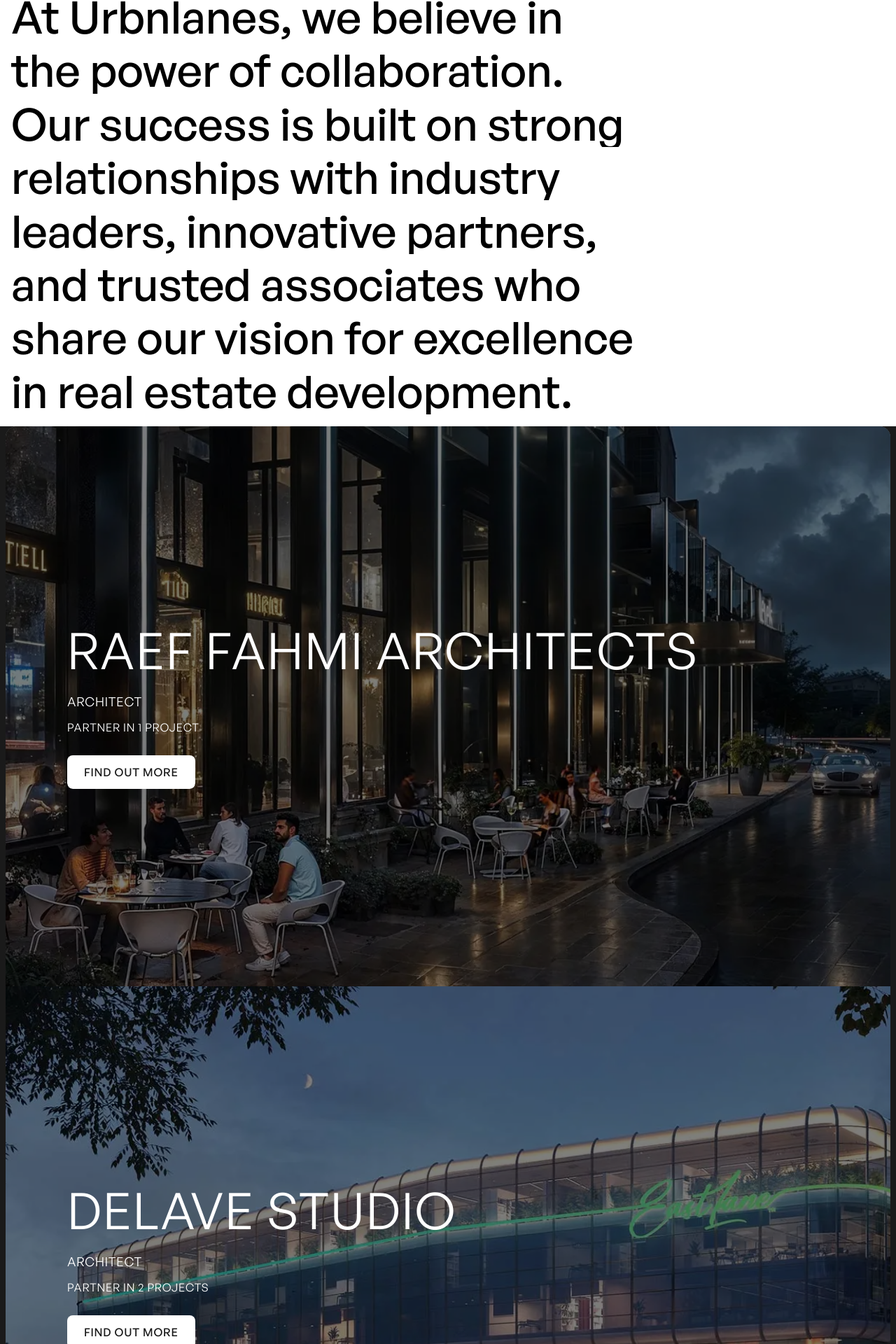
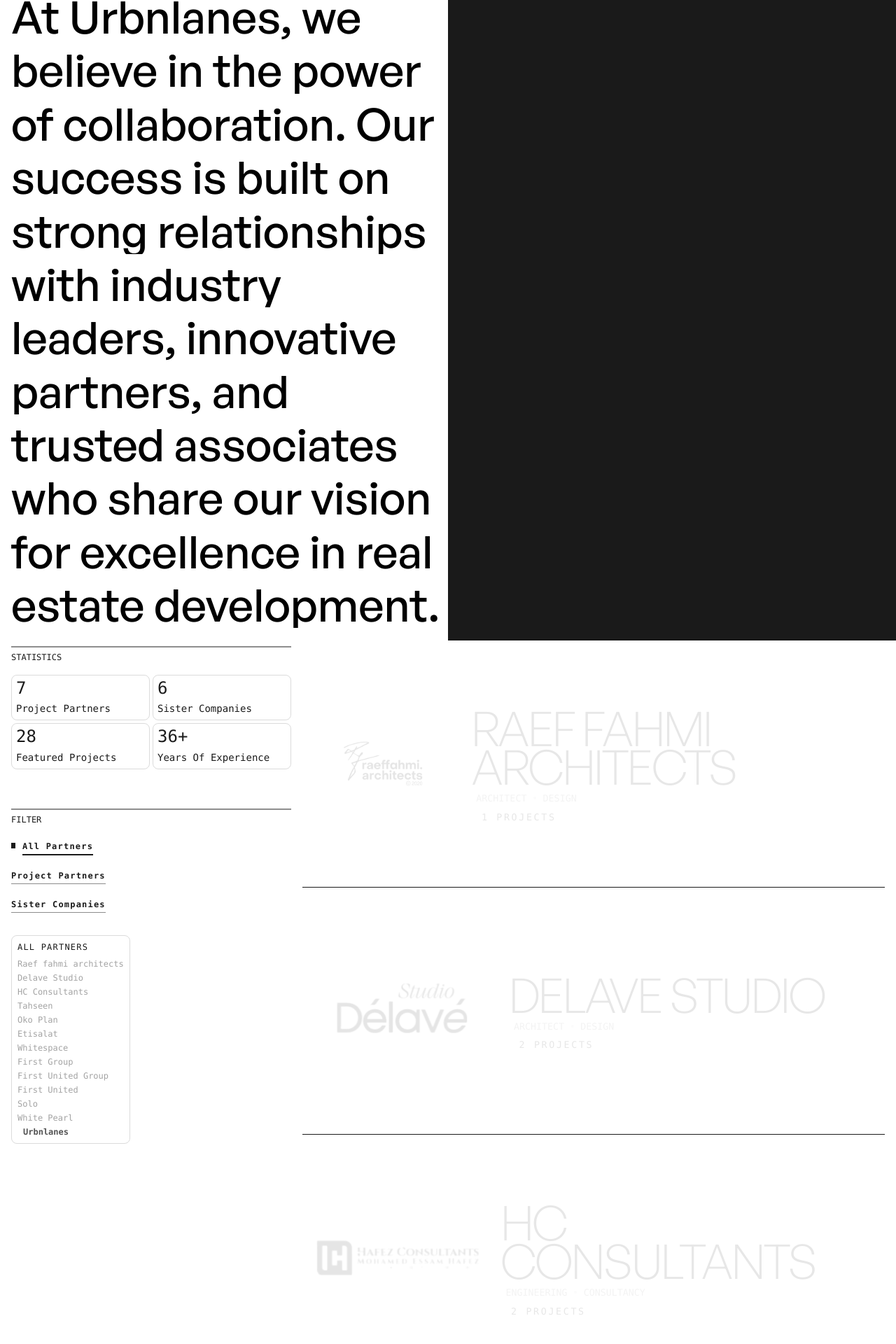
Before and after one commit to AMZNGM/Urbnlanes, a Next.js app: page /partners-associates in a window 1280 px wide. Shown: the part 826-2746 px from the top of the page at 70% size. Built offline with nearby package versions, Linux system fonts and the light colour scheme; no server answers.

Commit message:
PartnersAssociatesPage updated

```diff
--- a/src/app/partners-associates/page.tsx
+++ b/src/app/partners-associates/page.tsx
@@ -3,10 +3,10 @@
 import { metadataGenerators } from '@/seo/seo-helpers'
 import { LoadingLogo } from '@/components/loading-components/LoadingAnimations'
 
-import PartnersHero from '@/components/partners-components/PartnersHero'
+import SectionHero from '@/components/hero-components/SectionHero'
 const PartnersAbout = dynamic(() => import('@/components/partners-components/PartnersAbout'))
+const PartnersFilters = dynamic(() => import('@/components/partners-components/PartnersFilters'))
 const PartnersParallaxPanels = dynamic(() => import('@/components/partners-components/PartnersParallaxPanels'))
-const PartnersFilters = dynamic(() => import('@/components/partners-components/PartnersFilters'))
 import PartnersCTA from '@/components/partners-components/PartnersCTA'
 import LatestNews from '@/components/news-components/LatestNews'
 
@@ -15,10 +15,12 @@
 export default function PartnersAssociatesPage() {
   return (
     <Suspense fallback={<LoadingLogo />}>
-      <PartnersHero />
+      <div className="top-0 sticky">
+        <SectionHero image="/images/projects/yellow-residence/yr-gallery-4.avif" tKey="nav.partners" tKeyPara="partners.partnersDesc" />
+      </div>
       <PartnersAbout />
+      <PartnersFilters />
       <PartnersParallaxPanels />
-      <PartnersFilters />
       <PartnersCTA />
       <LatestNews />
     </Suspense>
--- a/src/components/partners-components/PartnersAbout.tsx
+++ b/src/components/partners-components/PartnersAbout.tsx
@@ -8,49 +8,14 @@
   let { scrollYProgress } = useScroll()
 
   return (
-    <section className="relative w-dvw overflow-hidden bg-text text-text mt-2 px-4">
-      <div className="z-10 relative max-w-4xl py-2 mix-blend-difference">
+    <section className="relative w-dvw overflow-hidden bg-text text-text mt-2 px-4 max-md:px-2">
+      <div className="z-10 relative md:max-w-1/2 py-2 mix-blend-difference">
         <AnimText as="h2" className="font-medium text-[5dvw] max-md:text-5xl normal-case md:rtl:leading-34!">
           <TText tKey="partners.partnersDesc2" />
         </AnimText>
       </div>
 
-      {/* <motion.div style={{ height: useTransform(scrollYProgress, [0, 1], ['0%', '650%']) }} className="absolute inset-0 max-w-4xl bg-black mx-2" /> */}
-
-      {/* <motion.div
-        style={{ height: useTransform(scrollYProgress, [0, 1], ['0%', '600%']) }}
-        className="top-0 right-0 absolute w-40 bg-black -translate-y-77 mx-2"
-      /> */}
-      {/* <motion.div
-        style={{ height: useTransform(scrollYProgress, [0, 1], ['0%', '600%']) }}
-        className="top-0 right-40 absolute w-40 bg-black -translate-y-77 mx-2"
-      /> */}
-      {/* <motion.div
-        style={{ height: useTransform(scrollYProgress, [0, 1], ['0%', '600%']) }}
-        className="top-0 right-80 absolute w-40 bg-black -translate-y-77 mx-2"
-      /> */}
-      {/* <motion.div
-        style={{ height: useTransform(scrollYProgress, [0, 1], ['0%', '600%']) }}
-        className="top-0 right-120 absolute w-40 bg-black -translate-y-44 mx-2"
-      /> */}
-      {/* <motion.div
-        style={{ height: useTransform(scrollYProgress, [0, 1], ['0%', '600%']) }}
-        className="top-0 right-160 absolute w-40 bg-black -translate-y-22 mx-2"
-      /> */}
-
-      {/* <motion.div
-        style={{ height: useTransform(scrollYProgress, [0, 1], ['0%', '900%']) }}
-        className="max-2xl:hidden ltr:right-0 bottom-0 rtl:left-0 absolute max-w-1/2 flex justify-center bg-text text-end mx-2 ms-auto"
-      >
-        <motion.div
-          style={{ height: useTransform(scrollYProgress, [0, 1], ['0%', '600%']) }}
-          className="top-0 bottom-0 absolute w-full bg-black -translate-y-22"
-        />
-
-        <h2 className="z-10 relative max-[1800px]:max-w-160 font-black text-[5dvw] leading-28! px-4 mix-blend-difference">
-          <TText tKey="partners.partnersTitle" />
-        </h2>
-      </motion.div> */}
+      <motion.div style={{ height: useTransform(scrollYProgress, [0, 1], ['0%', '650%']) }} className="absolute inset-0 md:max-w-1/2 bg-bg ms-auto" />
     </section>
   )
 }
--- a/src/components/partners-components/PartnersCTA.tsx
+++ b/src/components/partners-components/PartnersCTA.tsx
@@ -6,22 +6,18 @@
 
 export default function PartnersCTA() {
   return (
-    <section className="relative w-dvw overflow-hidden bg-text text-bg px-18 max-md:px-4">
+    <section className="relative w-dvw overflow-hidden bg-text text-bg px-4 max-md:px-2">
       <MotionLine className="mb-24" />
 
-      <AnimIn className="max-w-xl space-y-8 text-center mx-auto">
-        <AnimText as="h2" className="font-black text-5xl leading-10!">
+      <AnimIn className="max-w-sm space-y-8 text-center mx-auto">
+        <AnimText as="h2" className="text-5xl leading-10!">
           <TText tKey="partners.partnersCTA" />
         </AnimText>
 
-        <MainBtn href="mailto:partnerships@urbnlanes.com" tKey="nav.getInTouch" look="dark" className="hover:bg-text! hover:text-bg!" />
-
-        <AnimText as="p" className="font-semibold text-balance leading-2">
-          <TText tKey="partners.partnersCTADesc" />
-        </AnimText>
+        <MainBtn href="mailto:partnerships@urbnlanes.com" tKey="nav.getInTouch" className="hover:bg-text! hover:text-bg!" />
       </AnimIn>
 
-      <MotionLine className="mt-24" />
+      <MotionLine className="mt-18" />
     </section>
   )
 }
--- a/src/components/partners-components/PartnersFilters.tsx
+++ b/src/components/partners-components/PartnersFilters.tsx
@@ -21,22 +21,22 @@
   }, [isInView, partner.name, partner.title, onInView])
 
   return (
-    <div ref={ref} id={partner.name || partner.title} className="group relative w-full border-bg/50! border-b py-12 pe-8">
+    <div ref={ref} id={partner.name || partner.title} className="group relative w-full border-bg! border-b py-12">
       <div className={`${isActive ? 'opacity-100 translate-x-4' : 'opacity-10 scale-95'} transition-all duration-700 ease-[0.16,1,0.3,1]`}>
-        <div className="flex max-xl:flex-col flex-1 md:gap-12">
+        <div className="flex max-xl:flex-col flex-1 md:gap-8">
           <ImageIn
             src={partner.logo}
             alt={partner.name || partner.title}
-            className="object-contain! p-4"
-            divClassName="w-48 md:w-64 h-48! md:h-64! overflow-hidden bg-bg! rounded-2xl transition-colors duration-500 shrink-0"
+            className="object-contain! invert"
+            divClassName="w-38 md:w-64 h-38! md:h-64! bg-text!"
           />
 
-          <div className="md:h-64! flex flex-col justify-between gap-2 mt-2">
-            <h3 className="font-bold text-2xl md:text-6xl 2xl:text-8xl leading-[0.8] tracking-tighter">
+          <div className="flex flex-col justify-center gap-2 mt-2">
+            <h3 className="font-light max-md:text-3xl text-7xl leading-[0.8] tracking-tighter">
               <TText tKey={`partners.partnersNames.${partner.name || partner.title}`} />
             </h3>
 
-            <div className="flex flex-wrap gap-4 font-medium max-md:text-sm text-xl tracking-tight">
+            <div className="flex flex-wrap gap-4 font-mono text-sm ms-2">
               {partner.role && (
                 <div className="flex flex-wrap text-main">
                   {Array.isArray(partner.role) ? (
@@ -54,7 +54,7 @@
             </div>
 
             {partner.projects && (
-              <div className="w-fit bg-bg rounded-2xl font-black text-text text-sm tracking-[0.2em] px-5 py-1.5">
+              <div className="font-mono text-sm tracking-[0.2em] ms-4">
                 {partner.projects.length} <TText tKey="nav.projects" />
               </div>
             )}
@@ -96,45 +96,45 @@
   ]
 
   return (
-    <section className="relative w-dvw min-h-dvh bg-text text-bg px-18 max-md:px-4 py-32">
-      <div className="max-w-7xl gap-4 grid grid-cols-[200px_1fr] xl:grid-cols-[400px_1fr] mx-auto">
-        <aside className="top-32 sticky h-fit">
-          <LineHeading tKey="common.statistics" className="font-black text-xs" />
+    <section className="relative w-dvw min-h-dvh bg-text text-bg px-4 max-md:px-2 pb-12">
+      <div className="max-w-7xl gap-4 grid grid-cols-[120px_1fr] md:grid-cols-[200px_1fr] xl:grid-cols-[400px_1fr] mx-auto">
+        <aside className="top-18 sticky h-fit space-y-4">
+          <LineHeading lineFrom="left" tKey="common.statistics" className="text-xs" />
 
-          <div className="gap-1 grid grid-cols-2 mt-2 mb-4">
+          <div className="gap-1 grid grid-cols-2 mb-14">
             {stats.map((stat, index) => (
-              <div key={index} className="bg-bg rounded-2xl text-text text-center p-1.5">
-                <AnimText className="font-black text-2xl mb-1">{stat.value}</AnimText>
+              <div key={index} className="border rounded-lg font-mono p-1.5">
+                <AnimText className="text-2xl mb-1">{stat.value}</AnimText>
 
-                <AnimText as={'p'} className="font-black text-[10px] tracking-widest">
+                <AnimText as={'p'} className="text-sm normal-case rtl:leading-6">
                   <TText tKey={stat.titleKey} />
                 </AnimText>
               </div>
             ))}
           </div>
 
-          <LineHeading tKey="filters.filter" className="font-black text-xs" />
+          <LineHeading lineFrom="right" tKey="filters.filter" className="text-xs" />
 
-          <div className="flex flex-col gap-2 mt-2">
+          <div className="flex flex-col gap-4 font-mono">
             {categories.map((category) => (
               <button
                 key={category.category}
                 onClick={() => setSelectedCategory(category.category)}
-                className={`group relative w-[96%] ltr:text-left rtl:text-right py-2 px-8 rounded-2xl transition-all duration-300 cursor-pointer ${selectedCategory === category.category ? 'bg-bg text-text ltr:translate-x-4 rtl:-translate-x-4' : 'bg-main/25 text-bg hover:translate-x-2'}`}
+                className={`group relative w-fit ltr:text-left rtl:text-right transition-all duration-300 cursor-pointer ${selectedCategory === category.category ? 'border-b-2 border-bg! ltr:translate-x-4 rtl:-translate-x-4' : 'border-b border-bg/50! text-bg hover:translate-x-2'}`}
               >
                 <span className="font-black text-xs tracking-widest">
                   <TText tKey={category.names} />
                 </span>
 
                 {selectedCategory === category.category && (
-                  <motion.div layoutId="active-cat" className="top-1/2 rtl:-right-4 ltr:-left-4 absolute w-1.5 h-6 bg-bg rounded-2xl -translate-y-1/2" />
+                  <motion.div layoutId="active-cat" className="top-1/2 rtl:-right-4 ltr:-left-4 absolute w-1.5 h-2 bg-bg -translate-y-1/2" />
                 )}
               </button>
             ))}
           </div>
 
-          <AnimIn blur center reAnim key={selectedCategory} className="pt-12">
-            <p className="font-mono text-[10px] text-bg tracking-widest mb-6">
+          <AnimIn blur center reAnim key={selectedCategory} className="w-fit space-y-2 border rounded-lg font-mono text-xs mt-8 p-2">
+            <p className="tracking-widest">
               <TText tKey="partners.allPartners" />
             </p>
 
@@ -148,7 +148,7 @@
                       element.scrollIntoView({ behavior: 'smooth', block: 'center' })
                     }
                   }}
-                  className={`block text-sm transition-all duration-300 ltr:text-left rtl:text-right w-full cursor-pointer ${
+                  className={`block  transition-all duration-300 ltr:text-left rtl:text-right w-full cursor-pointer ${
                     activePartner === (item.name || item.title) ? 'text-bg/75 font-bold translate-x-2' : 'opacity-40 hover:opacity-100'
                   }`}
                 >
--- a/src/components/partners-components/PartnersHero.tsx
+++ /dev/null
@@ -1,31 +0,0 @@
-import TText from '@/translations/TText'
-import AnimText from '@/components/ui/unstyled/AnimText'
-import ImageIn from '@/components/ui/unstyled/ImageIn'
-
-export default function PartnersHero() {
-  return (
-    <section className="relative w-dvw h-dvh overflow-hidden bg-text text-text p-2">
-      <div data-scroll data-scroll-speed="-0.6" className="relative w-full h-full">
-        <ImageIn
-          src="/images/projects/noi/noi-gallery-23.webp"
-          alt="Partners & Associates"
-          priority
-          sizes="100vw"
-          className="scale-100!"
-          divClassName="overflow-hidden rounded-2xl blur-none!"
-        />
-        <div className="absolute inset-0 bg-linear-to-b from-transparent to-black/75 rounded-2xl" />
-      </div>
-
-      <div className="z-10 absolute inset-0 flex flex-col justify-end duration-300 ease-linear px-18 max-md:px-4 py-8 max-md:py-28">
-        <AnimText as="h1" className="font-sec max-md:text-5xl text-6xl leading-12 rtl:leading-22 tracking-tight">
-          <TText tKey="nav.partners" />
-        </AnimText>
-
-        <AnimText as={'p'} delay={0.4} className="max-w-3xl text-text/90 text-lg normal-case md:text-balance leading-relaxed tracking-wider">
-          <TText tKey="partners.partnersDesc" />
-        </AnimText>
-      </div>
-    </section>
-  )
-}
--- a/src/components/partners-components/PartnersParallaxPanels.tsx
+++ b/src/components/partners-components/PartnersParallaxPanels.tsx
@@ -7,9 +7,8 @@
 import TText from '@/translations/TText'
 import AnimText from '@/components/ui/unstyled/AnimText'
 import ImageIn from '@/components/ui/unstyled/ImageIn'
-import MainBtn from '@/components/ui/buttons/MainBtn'
 
-const partnersData = [
+let partnersData = [
   ...getAllPartners(),
   ...db.whoweare.sisterCompanies.map((company) => ({
     name: company.title,
@@ -51,8 +50,6 @@
               Partner in {partner.projects.length} project{partner.projects.length > 1 ? 's' : ''}
             </AnimText>
           )}
-
-          <MainBtn tKey="common.findOutMore" className="bg-text! mt-4" />
         </div>
       </div>
     </section>
@@ -63,10 +60,10 @@
   const displayPartners = partnersData.slice(0, 5)
 
   return (
-    <section className="overflow-hidden bg-text rounded-2xl mx-2">
+    <>
       {displayPartners.map((partner, index) => (
         <ParallaxPanel key={partner.name} partner={partner} index={index} />
       ))}
-    </section>
+    </>
   )
 }
--- a/src/components/shared/LineHeading.tsx
+++ b/src/components/shared/LineHeading.tsx
@@ -7,7 +7,7 @@
   paraTKey = '',
   sideParaTKey = '',
   className = '',
-  lineFrom = 'left',
+  lineFrom = 'right',
 }: {
   tKey?: string
   paraTKey?: string
```
